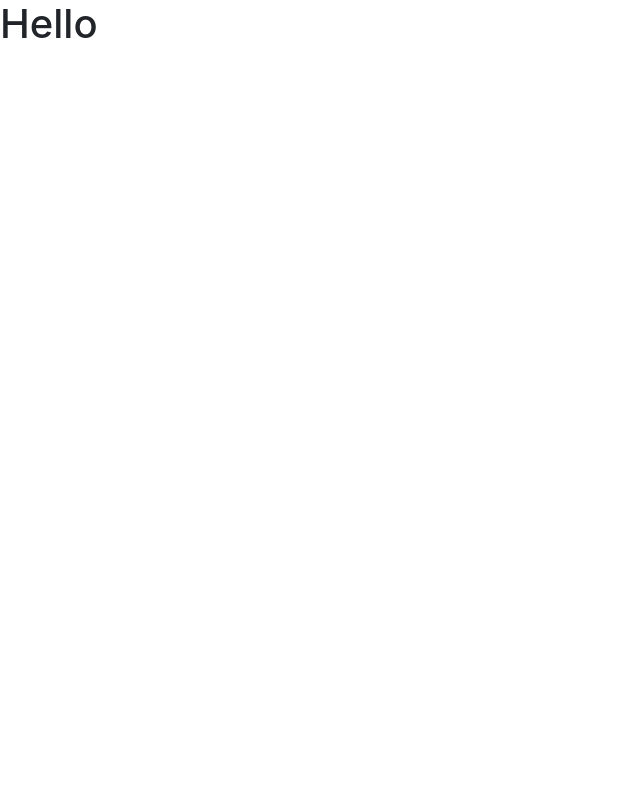
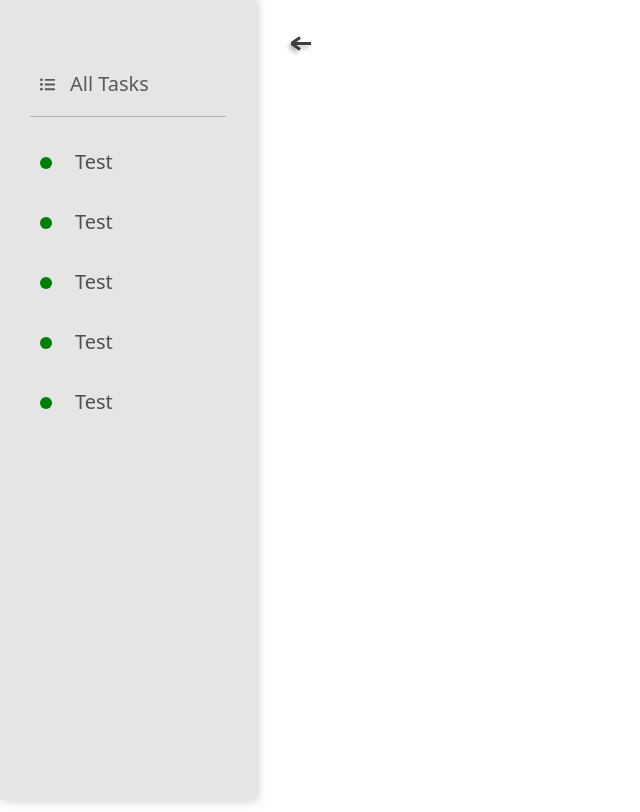
Before and after one commit to gavryk/tasks-manager, a React (Create React App) app: page / in a window 1280 px wide. Shown: the whole page, without its empty margins (0-640 px from the left). Built offline with nearby package versions, Linux system fonts and the light colour scheme.

Commit message:
task manager app

```diff
--- a/package.json
+++ b/package.json
@@ -3,6 +3,11 @@
   "version": "0.1.0",
   "private": true,
   "dependencies": {
+    "@fortawesome/fontawesome-svg-core": "^1.2.36",
+    "@fortawesome/free-brands-svg-icons": "^5.15.4",
+    "@fortawesome/free-regular-svg-icons": "^5.15.4",
+    "@fortawesome/free-solid-svg-icons": "^5.15.4",
+    "@fortawesome/react-fontawesome": "^0.1.16",
     "@testing-library/jest-dom": "^5.16.1",
     "@testing-library/react": "^12.1.2",
     "@testing-library/user-event": "^13.5.0",
--- a/src/App.js
+++ b/src/App.js
@@ -1,9 +1,19 @@
-import React from "react";
+import React, { useState } from "react";
+import { Header, Sidebar } from "./components";
 
-function App() {
+const App = () => {
+  const [sidebarActive, setSidebarActive] = useState(true);
+
+  const handleSidebar = () => {
+    setSidebarActive(!sidebarActive);
+  }
+
   return (
-    <div className="App">
-      <h1>Hello</h1>
+    <div className="todo-wrapper">
+      <Sidebar sidebarAct={sidebarActive} />
+      <div className="main">
+        <Header handleSidebar={handleSidebar} sidebarAct={sidebarActive} />
+      </div>
     </div>
   );
 }
--- /dev/null
+++ b/src/components/Header/Header.jsx
@@ -0,0 +1,14 @@
+import React from 'react';
+import style from "./Header.module.scss";
+
+const Header = ({ handleSidebar, sidebarAct }) => {
+  return (
+    <div className={`${style.headerWrapper}`} onClick={handleSidebar}>
+      <div className={`${style.burger} ${sidebarAct ? style.active : ""}`}>
+        <span></span>
+      </div>
+    </div>
+  );
+};
+
+export default Header
--- /dev/null
+++ b/src/components/Header/Header.module.scss
@@ -0,0 +1,56 @@
+.headerWrapper {
+  display: flex;
+  align-items: center;
+  justify-content: space-between;
+  flex-wrap: wrap;
+  flex-direction: row;
+  .burger {
+    height: 30px;
+    width: 30px;
+    position: relative;
+    cursor: pointer;
+    border-radius: 50%;
+    // box-shadow: 0 0 10px 0 rgba(73, 73, 73, .4);
+    span {
+      position: absolute;
+      top: 50%;
+      left: 50%;
+      width: 20px;
+      height: 3px;
+      margin-top: -3px;
+      margin-left: -10px;
+      background-color: rgb(63, 63, 63);
+      transition: all 0.4s ease-in-out;
+      &:after,
+      &:before {
+        content: "";
+        position: absolute;
+        width: 100%;
+        height: 3px;
+        background-color: rgb(63, 63, 63);
+        transition: all 0.4s ease-in-out;
+      }
+      &:before {
+        transform: translateY(-5px);
+      }
+      &:after {
+        transform: translateY(5px);
+      }
+    }
+    &.active {
+        filter: drop-shadow(-2px 3px 2px rgba(73, 73, 73, .4));
+      span {
+        &:before {
+            transform: rotate(35deg);
+            transform-origin: left bottom;
+            width: 10px;
+        }
+        &:after {
+            transform: rotate(-35deg);
+            transform-origin: left top;
+            width: 10px;
+        }
+      }
+    }
+  }
+}
--- /dev/null
+++ b/src/components/Sidebar/Sidebar.jsx
@@ -0,0 +1,22 @@
+import React from 'react';
+import { FontAwesomeIcon } from "@fortawesome/react-fontawesome";
+import { faListUl } from '@fortawesome/free-solid-svg-icons'
+import { TasksGroup } from "..";
+
+import style from './Sidebar.module.scss';
+
+const Sidebar = ({ sidebarAct }) => {
+
+    return (
+      <div className={`${style.sidebar} ${sidebarAct ? style.active : ""}`}>
+        <div className={style.allBtn}>
+          <h5>
+            <FontAwesomeIcon size="xs" icon={faListUl} /> All Tasks
+          </h5>
+        </div>
+        <TasksGroup/>
+      </div>
+    );
+}
+
+export default Sidebar
--- /dev/null
+++ b/src/components/Sidebar/Sidebar.module.scss
@@ -0,0 +1,32 @@
+.sidebar {
+  background-color: #e5e5e5;
+  flex-basis: 20%;
+  max-width: 20%;
+  height: 100%;
+  position: relative;
+  transition: all 0.4s ease-in-out;
+  margin-left: -20%;
+  padding: 60px 30px;
+  box-shadow: 1px 0 10px 0 rgba(#b1afaf, .7);
+  &.active {
+    margin-left: 0;
+  }
+  .allBtn {
+    margin-bottom: 15px;
+    border-bottom: 1px solid rgba(150, 150, 150, 0.63);
+    h5 {
+      display: grid;
+      grid-template-columns: 15px auto;
+      grid-gap: 15px;
+      align-items: center;
+      padding: 12px 10px;
+      border-radius: 10px;
+      cursor: pointer;
+      transition: all .3s ease-in-out;
+      color: #5a5a5a;
+      &:hover, &.active {
+        background-color: #fff;
+      }
+    }
+  }
+}
--- /dev/null
+++ b/src/components/TasksGroup/TasksGroup.jsx
@@ -0,0 +1,44 @@
+import React from 'react';
+import { FontAwesomeIcon } from "@fortawesome/react-fontawesome";
+import { faTimes } from "@fortawesome/free-solid-svg-icons";
+
+import style from './TasksGroup.module.scss';
+
+const TasksGroup = () => {
+    return (
+      <ul className={ style.tasksGroup }>
+        <li>
+          <span>Test</span>
+          <button className={style.remove}>
+            <FontAwesomeIcon icon={faTimes} color="#50505063" />
+          </button>
+        </li>
+        <li>
+          <span>Test</span>
+          <button className={style.remove}>
+            <FontAwesomeIcon icon={faTimes} color="#50505061" />
+          </button>
+        </li>
+        <li>
+          <span>Test</span>
+          <button className={style.remove}>
+            <FontAwesomeIcon icon={faTimes} color="#50505063" />
+          </button>
+        </li>
+        <li>
+          <span>Test</span>
+          <button className={style.remove}>
+            <FontAwesomeIcon icon={faTimes} color="#50505063" />
+          </button>
+        </li>
+        <li>
+          <span>Test</span>
+          <button className={style.remove}>
+            <FontAwesomeIcon icon={faTimes} color="#50505063" />
+          </button>
+        </li>
+      </ul>
+    );
+}
+
+export default TasksGroup
--- /dev/null
+++ b/src/components/TasksGroup/TasksGroup.module.scss
@@ -0,0 +1,44 @@
+.tasksGroup {
+  height: 100%;
+  overflow-y: scroll;
+  padding-left: 0;
+  li {
+    padding: 15px 30px 15px 45px;
+    position: relative;
+    font-size: 20px;
+    cursor: pointer;
+    border-radius: 10px;
+    transition: all 0.3s ease-in-out;
+    color: #505050;
+    display: flex;
+    align-items: center;
+    justify-content: space-between;
+    flex-wrap: wrap;
+    flex-direction: row;
+    .remove {
+      opacity: 0;
+      transition: all 0.3s ease-in-out;
+      border: none;
+      background-color: transparent;
+      outline: none;
+    }
+    &:hover,
+    &.active {
+      background-color: #fff;
+      box-shadow: 0px 2px 10px rgba(0, 0, 0, 0.05);
+      .remove {
+        opacity: 1;
+      }
+    }
+    &:after {
+      content: "";
+      position: absolute;
+      left: 10px;
+      top: 25px;
+      height: 12px;
+      width: 12px;
+      background-color: green;
+      border-radius: 50%;
+    }
+  }
+}
--- /dev/null
+++ b/src/components/index.js
@@ -0,0 +1,3 @@
+export { default as Sidebar } from './Sidebar/Sidebar';
+export { default as Header } from './Header/Header';
+export { default as TasksGroup } from "./TasksGroup/TasksGroup";
--- a/src/index.js
+++ b/src/index.js
@@ -1,8 +1,9 @@
 import React from 'react';
 import ReactDOM from 'react-dom';
+import App from './App';
+
+import "./index.scss";
 import "bootstrap/dist/css/bootstrap.min.css";
-import './index.scss';
-import App from './App';
 
 ReactDOM.render(
   <React.StrictMode>
--- a/src/index.scss
+++ b/src/index.scss
@@ -1,3 +1,5 @@
+@import "vars";
+
 body {
   margin: 0;
   font-family: -apple-system, BlinkMacSystemFont, 'Segoe UI', 'Roboto', 'Oxygen',
@@ -5,9 +7,40 @@ body {
     sans-serif;
   -webkit-font-smoothing: antialiased;
   -moz-osx-font-smoothing: grayscale;
+  overflow: hidden;
 }
 
-code {
-  font-family: source-code-pro, Menlo, Monaco, Consolas, 'Courier New',
-    monospace;
+* {
+  margin: 0;
+  padding: 0;
+  list-style: none;
 }
+
+::-webkit-scrollbar {
+  width: 5px;
+}
+
+/* Track */
+::-webkit-scrollbar-track {
+  border-radius: 2px;
+}
+
+/* Handle */
+::-webkit-scrollbar-thumb {
+  background: $a;
+  border-radius: 2px;
+}
+
+.todo-wrapper {
+  display: flex;
+  align-items: flex-start;
+  justify-content: space-between;
+  flex-wrap: wrap;
+  flex-direction: row;
+  height: 100vh;
+  .main {
+    flex: 1;
+    padding: 30px;
+    height: 100%;
+  }
+}
--- /dev/null
+++ b/src/vars.scss
@@ -0,0 +1 @@
+$a: rgb(111, 15, 124);
```
Also changed, not shown: 1 other file (tests, documents, lock files or other folders).
